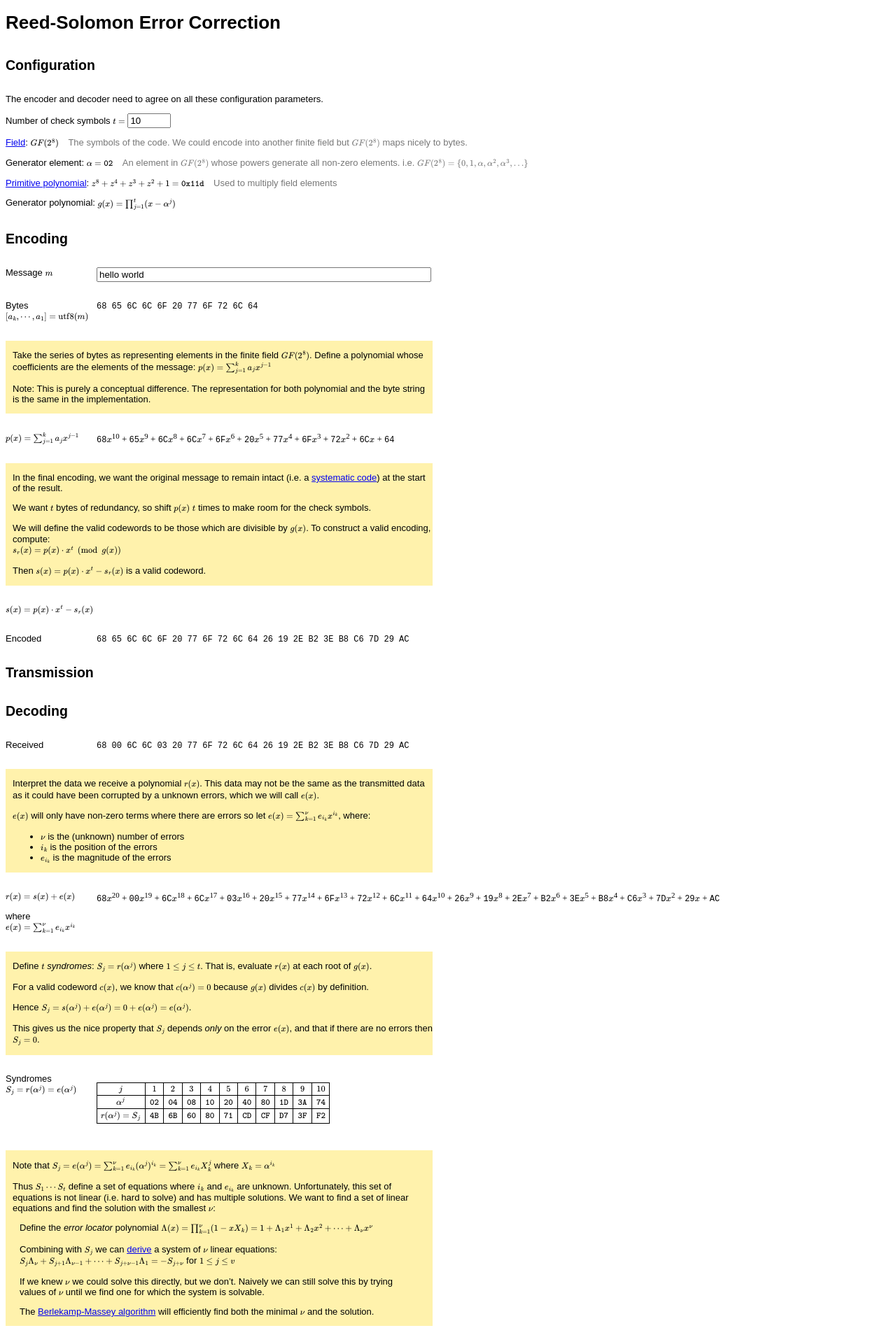
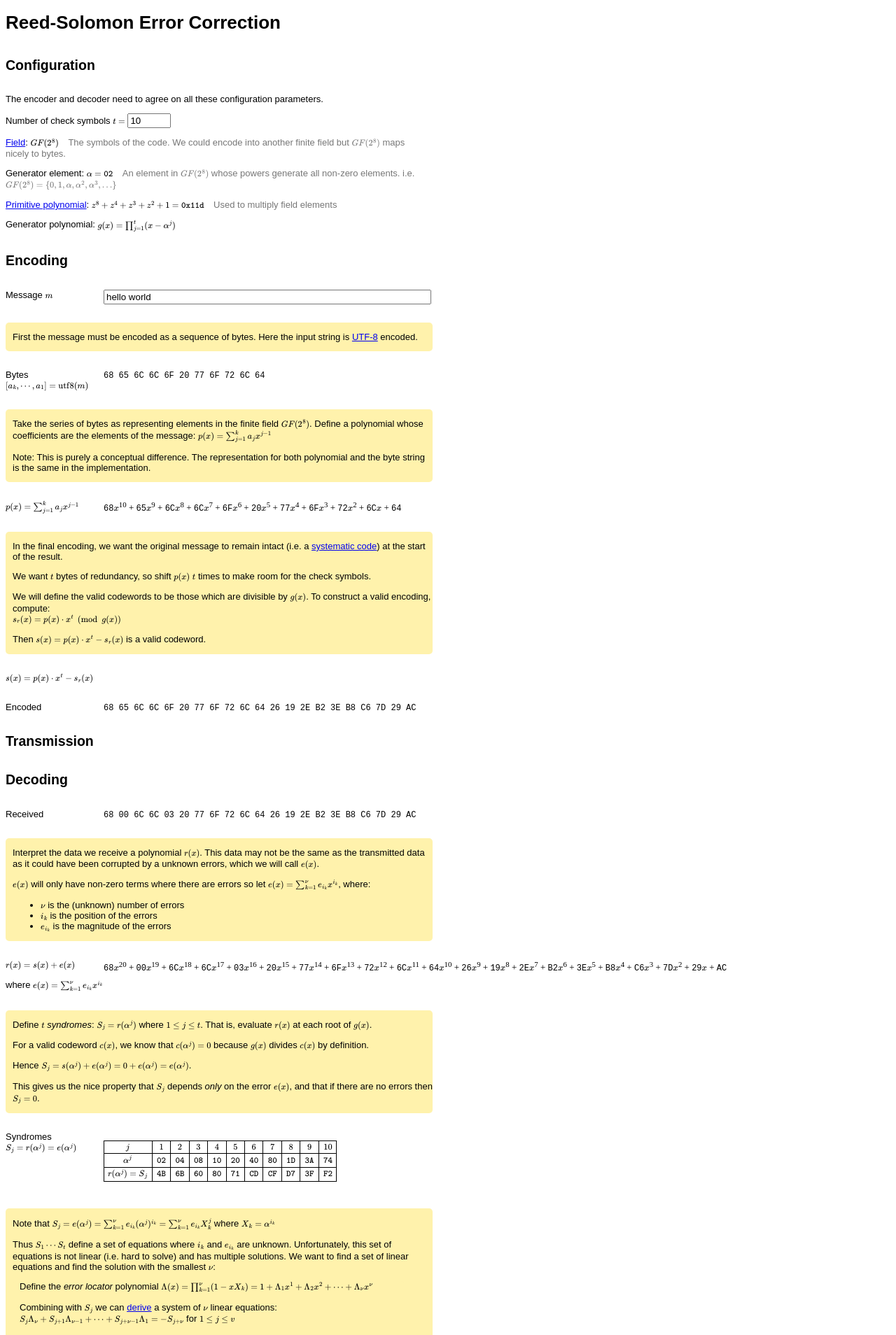
Before and after one commit to sigh/reed-solomon, a Jekyll site: the page built from index.md, in a window 1280 px wide. Shown: the top 1908 px of the page at 70% size. Built offline with Jekyll 4.4.1, drawn with Linux system fonts in a browser that asks for light colours; some of the changed text lies outside the part shown.

Commit message:
Add and tweak explanations and style.

```diff
--- a/assets/css/style.css
+++ b/assets/css/style.css
@@ -1,5 +1,6 @@
 #message-input {
-  width: 470px;
+  max-width: 460px;
+  width: 90%;
 }
 
 body {
@@ -9,7 +10,7 @@ body {
 
 #main_content {
   display: inline-grid;
-  grid-template-columns: 130px 1fr;
+  grid-template-columns: 140px 1fr;
   overflow:auto;
   align-items: top;
 }
@@ -24,13 +25,14 @@ input[type=number]{
 
 blockquote {
   background-color: #fff2ac;
-  max-width: 600px;
   margin-inline-start: 0px;
   padding-inline-start: 10px;
+  border-radius: 5px;
 }
 
 h2,#configuration,blockquote {
   grid-column: 1 / span 2;
+  max-width: 600px;
 }
 
 .polynomial {
@@ -41,3 +43,9 @@ h2,#configuration,blockquote {
   color: #777;
   padding-left: 10px;
 }
+
+#decoded-message {
+  background-color: lightgreen;
+  padding: 2px 5px;
+  border-radius: 2px;
+}
--- a/index.md
+++ b/index.md
@@ -20,7 +20,7 @@ title: Reed-Solomon Error Correction
   </span>
 
   Generator element: \\(\\alpha = \\texttt{02}\\)
-  <span class="clarification">
+ <span class="clarification">
   An element in \\( GF(2^8) \\) whose powers generate all non-zero elements.
   i.e. \\( GF(2^8) = \\{0, 1, \alpha, \alpha^2, \alpha^3, ...\\} \\)
   </span>
@@ -41,6 +41,10 @@ title: Reed-Solomon Error Correction
 Message \\(m\\)
 
 <input id="message-input" type="text" value="hello world">
+
+> First the message must be encoded as a sequence of bytes.
+> Here the input string is
+> [UTF-8](https://en.wikipedia.org/wiki/UTF-8) encoded.
 
 Bytes \\([a_k, \\cdots, a_1] = \\text{utf8}(m) \\)
 
@@ -155,7 +159,7 @@ Syndromes \\(S_j = r(\\alpha^j) = e(\\alpha^j)\\)
 >> will efficiently find both the minimal \\(\\nu\\) and the solution.
 
 <div markdown=1>
-Error Locator \\(\\Lambda(x) = \\prod_{k=1}^\\nu (1 - x X_k )\\)
+Error locator \\(\\Lambda(x) = \\prod_{k=1}^\\nu (1 - x X_k )\\)
 
 where \\(X_{k} = \\alpha^{i_k}\\)
 </div>
@@ -175,7 +179,7 @@ Number of errors \\(\\nu\\)
 > [Chien search](https://en.wikipedia.org/wiki/Chien_search)
 > is a more efficient way to implement this search.
 
-Error Positions \\(i_k\\)
+Error positions \\(i_k\\)
 
 <span id="error-positions"></span>
 
@@ -204,16 +208,29 @@ Error Positions \\(i_k\\)
 
 <span class="polynomial" id="correction-poly"></span>
 
-Decoded Polynomial \\(p'(x) = \\lfloor \\frac{r(x) - e(x)}{x^t} \\rfloor \\)
+> Calculate \\(s'(x) = r(x) - e(x)\\). If there weren't too many errors
+> then \\(s'(x) = s(x)\\), otherwise our message is corrupted!
+>
+> The message can be recovered by truncating the \\(t\\) check symbols
+> \\(p'(x) = \\lfloor \\frac{s'(x)}{x^t} \\rfloor \\), then recast as a byte
+> string.
+
+Decoded polynomial
+\\(p'(x) = \\lfloor \\frac{r(x) - e(x)}{x^t} \\rfloor \\)
 
 <span class="polynomial" id="decoded-poly"></span>
 
-Decoded Bytes
+Decoded bytes
+\\([a'\_k, \\cdots, a'\_1]\\)
+where
+\\(p'(x) = \\sum_{j=1}^k a'_j x^{j-1}\\)
 
 <span class="bytes" id="decoded-utf8"></span>
 
 ## Result
 
-Result
+> Convert the UTF-8 encoded bytes back to a string.
+
+\\(m' = \\text{utf8}^{-1}([a'\_k, \\cdots, a'\_1]) \\)
 
 <span id="decoded-message"></span>
```
